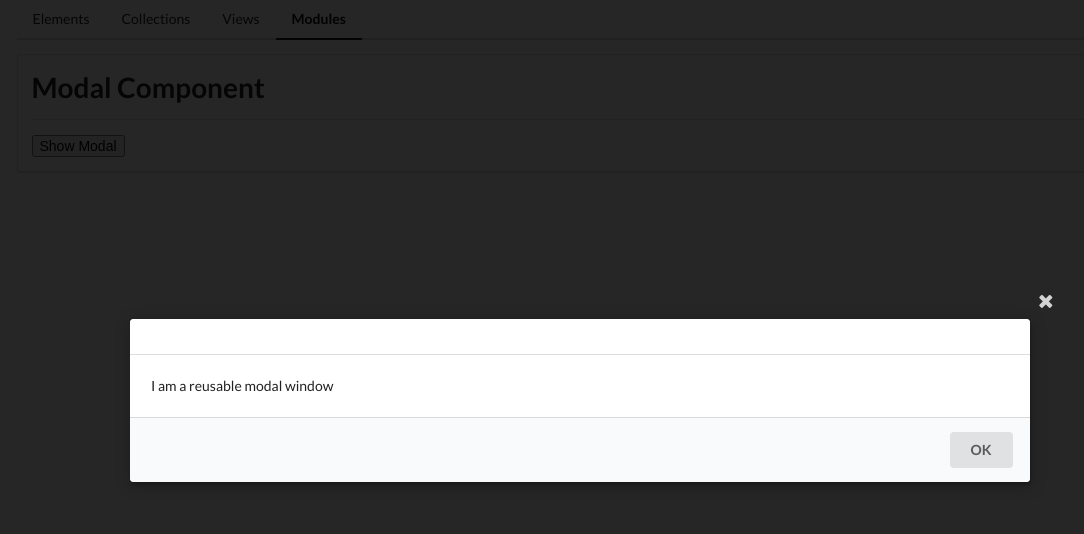
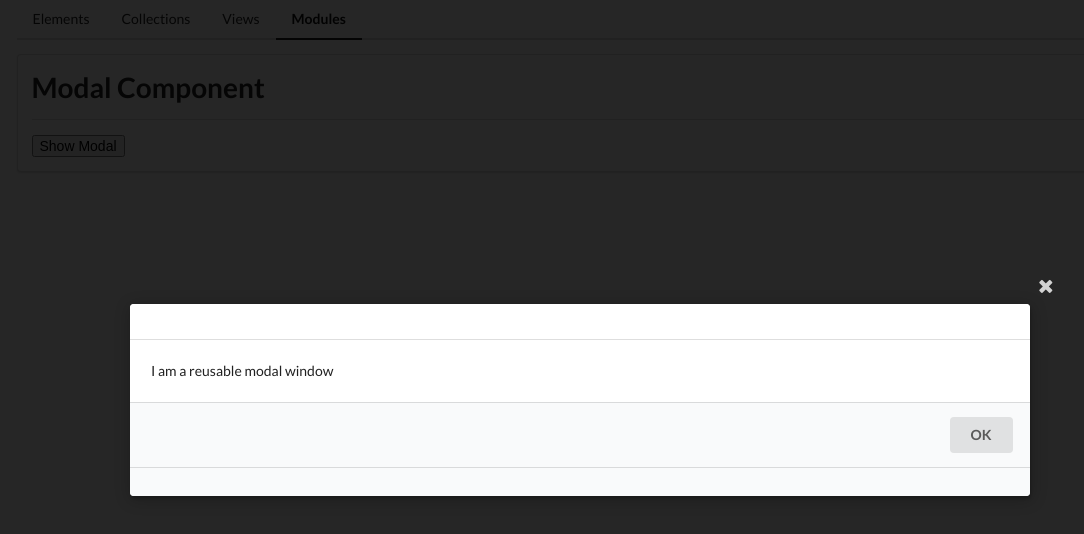
Before and after one commit to akgmage/components, an Angular app: page /mods in a window 1280 px wide. Both pictures are taken after a click on the button "Show Modal". Shown: the top 534 px of the page, without its empty margins (60-1144 px from the left). Built offline with nearby package versions, Linux system fonts and the light colour scheme.

Commit message:
Add another div with ng-content and add actions-default class to ok button

```diff
--- a/src/app/mods/modal/modal.component.html
+++ b/src/app/mods/modal/modal.component.html
@@ -7,8 +7,11 @@
         <div class="content">
             <ng-content></ng-content>
         </div>
+        <div class="actions actions-default">
+            <button (click)="onCloseClick()" class="ui button">OK</button>
+        </div>
         <div class="actions">
-            <button (click)="onCloseClick()" class="ui button">OK</button>
+            <ng-content select="[modalFooter]"></ng-content>
         </div>
     </div>
 </div>
```
